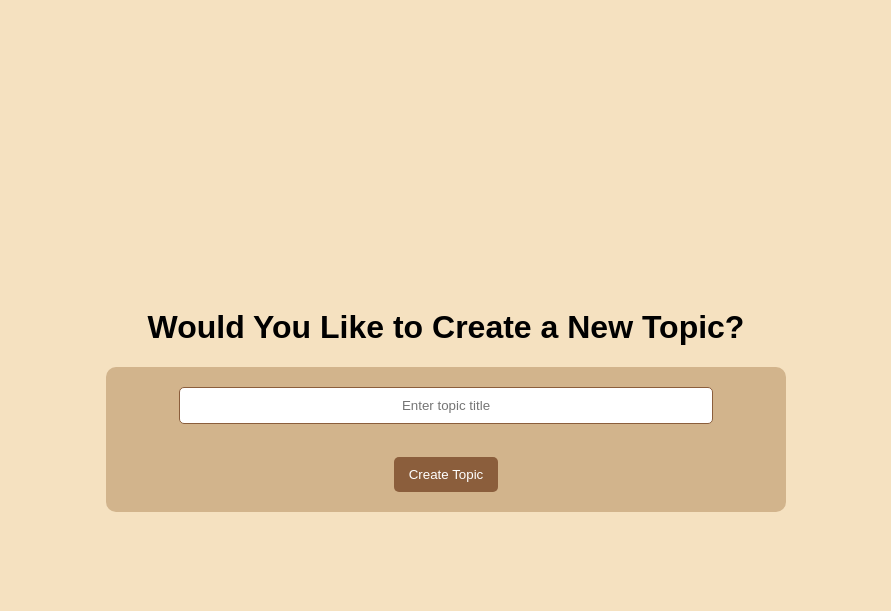
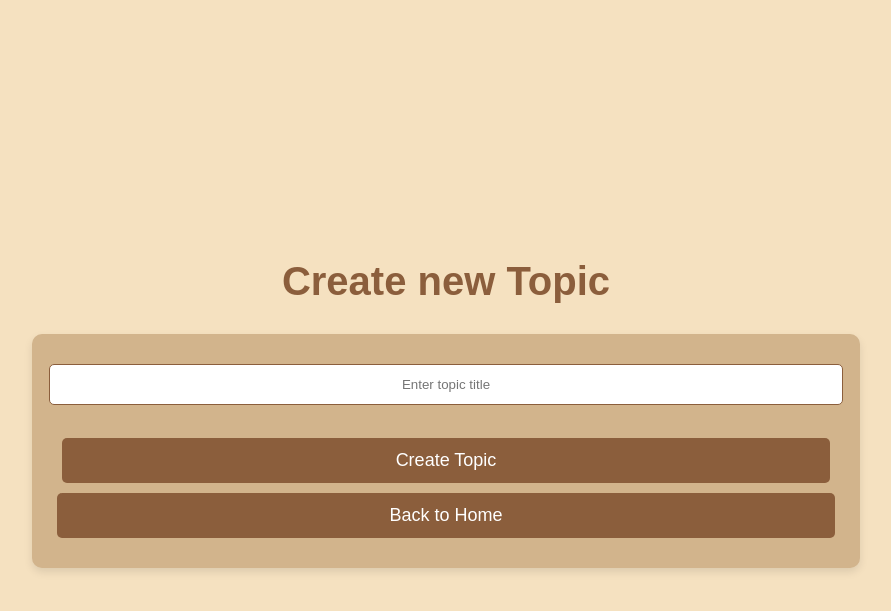
Before and after one commit to annijakampe/FORUM, a PHP site: page /includes/new_topic.php in a window 1280 px wide. Shown: the top 611 px of the page, without its empty margins (194-1085 px from the left). Run offline with PHP 8.4, Linux system fonts and the light colour scheme.

Commit message:
create topic uzlabots

```diff
--- a/assets/AddTopic.css
+++ b/assets/AddTopic.css
@@ -10,20 +10,28 @@ body {
   height: 100vh;
 }
 
+h1 {
+  color: #8b5e3c;
+  text-align: center;
+  margin-bottom: 30px;
+  font-size: 40px;
+}
+
 form {
-  width: 50%;
+  width: 60%; /* Slightly increased form width for better appearance */
   background-color: #d2b48c;
-  padding: 20px;
+  padding: 30px;
   border-radius: 10px;
   display: flex;
   flex-direction: column;
   align-items: center;
   justify-content: center;
+  box-shadow: 0 4px 8px rgba(0, 0, 0, 0.1); /* Added shadow for a more defined look */
 }
 
 input[type="text"] {
-  width: 80%;
-  padding: 10px;
+  width: 100%; /* Set input to 100% of the form's width */
+  padding: 12px;
   border: 1px solid #8b5e3c;
   border-radius: 5px;
   text-align: center;
@@ -33,12 +41,33 @@ input[type="text"] {
 button {
   background-color: #8b5e3c;
   color: white;
-  padding: 10px 15px;
+  padding: 12px 20px;
   border: none;
   border-radius: 5px;
   cursor: pointer;
+  width: 100%; /* Make the button stretch across the form */
+  margin-bottom: 10px; /* Space between button and back link */
+  font-size: 18px;
+  display: block;
 }
 
 button:hover {
   background-color: #6b4128;
 }
+
+a.btn {
+  display: block;
+  text-align: center;
+  padding: 12px 20px;
+  background-color: #8b5e3c;
+  color: white;
+  border-radius: 5px;
+  width: 96%;
+  text-decoration: solid;
+  font-size: 18px;
+  cursor: pointer;
+}
+
+a.btn:hover {
+  background-color: #6b4128;
+}
--- a/includes/new_topic.php
+++ b/includes/new_topic.php
@@ -7,11 +7,11 @@
 </head>
 
 <body>
-    <h1>Would You Like to Create a New Topic?</h1>
+    <h1>Create new Topic</h1>
     <form action="../includes/api.php?action=new_topic" method="POST">
-
         <input type="text" name="title" required placeholder="Enter topic title"><br>
         <button type="submit">Create Topic</button>
+        <a href="../public/index.php" class="btn btn-primary">Back to Home</a>
     </form>
 </body>
 
--- a/public/index.php
+++ b/public/index.php
@@ -23,7 +23,7 @@ if (empty($topics)) {
         <h1>Forum</h1>
 
 
-        <a href="../includes/new_topic.php">Create New Topic</a>
+        <a href="../includes/new_topic.php">Would You Like to Create a New Topic?</a>
 
         <?php if (!empty($message)): ?>
 
```
